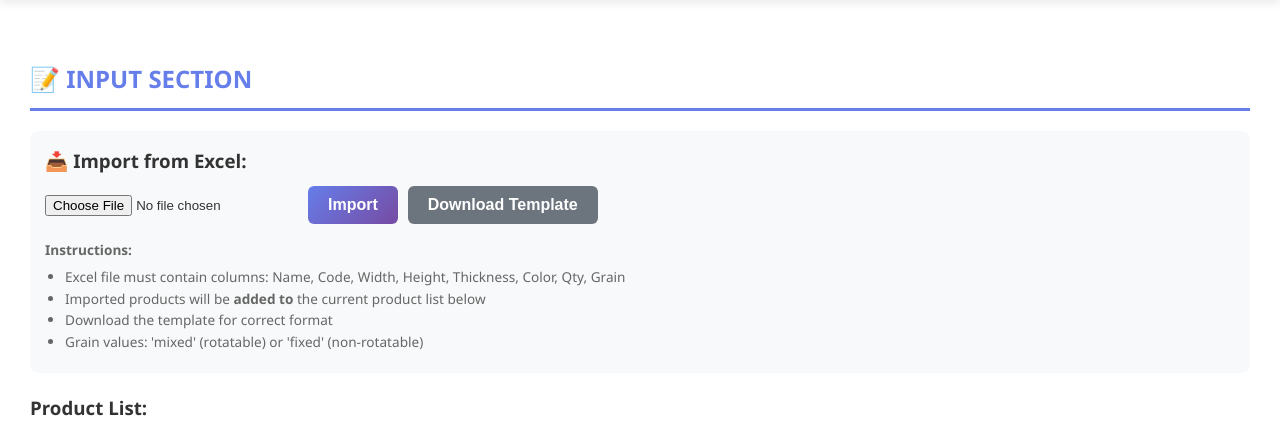
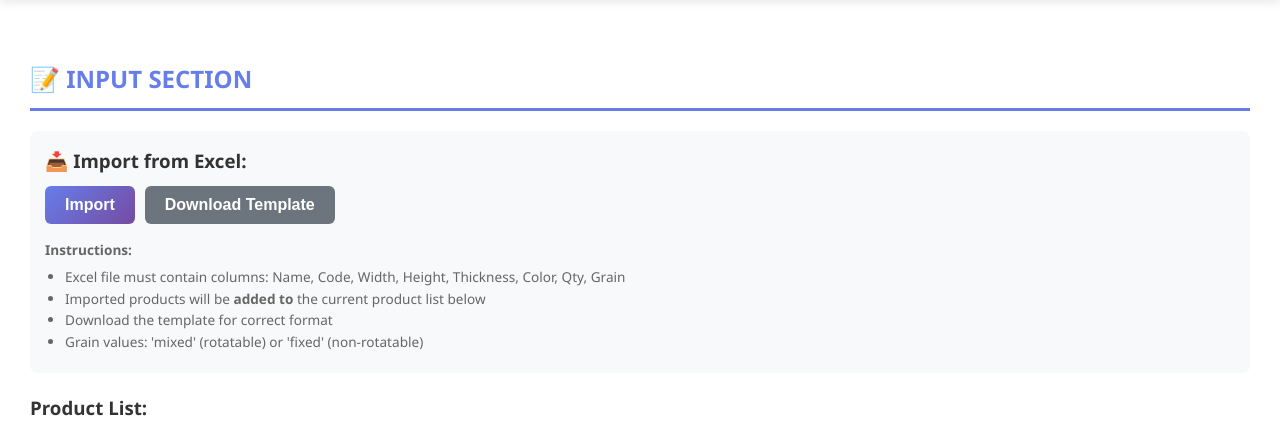
Before and after one commit to cysin/tessellate, a Flask app: page / in a window 1280 px wide. Shown: the part 142-565 px from the top of the page. Run offline with Flask 3, Linux system fonts and the light colour scheme.

Commit message:
Improve Excel upload UX: One-click import with automatic file browser
- Hide file input element using CSS
- Import button now triggers file browser directly
- File automatically uploads after selection (no second click needed)
- Streamlined from 3 steps to 1 click for better user experience

UX Flow:
Before: Click "Choose File" → Select file → Click "Import"
After:  Click "Import" → Select file → Auto-upload ✨

```diff
--- a/webapp/templates/index.html
+++ b/webapp/templates/index.html
@@ -170,6 +170,11 @@
             flex-wrap: wrap;
         }
 
+        /* Hide the file input */
+        #excelFile {
+            display: none;
+        }
+
         .upload-status {
             padding: 10px 15px;
             border-radius: 6px;
@@ -503,8 +508,8 @@
             <div class="excel-upload" style="margin-bottom: 20px; padding: 15px; background: #f8f9fa; border-radius: 8px;">
                 <h3 class="mb-10">📥 Import from Excel:</h3>
                 <div class="file-input-group">
-                    <input type="file" id="excelFile" accept=".xlsx,.xls">
-                    <button class="btn btn-primary" onclick="uploadExcel()">Import</button>
+                    <input type="file" id="excelFile" accept=".xlsx,.xls" onchange="uploadExcel()">
+                    <button class="btn btn-primary" onclick="document.getElementById('excelFile').click()">Import</button>
                     <button class="btn btn-secondary" onclick="downloadTemplate()">Download Template</button>
                 </div>
                 <div style="margin-top: 10px;">
```
